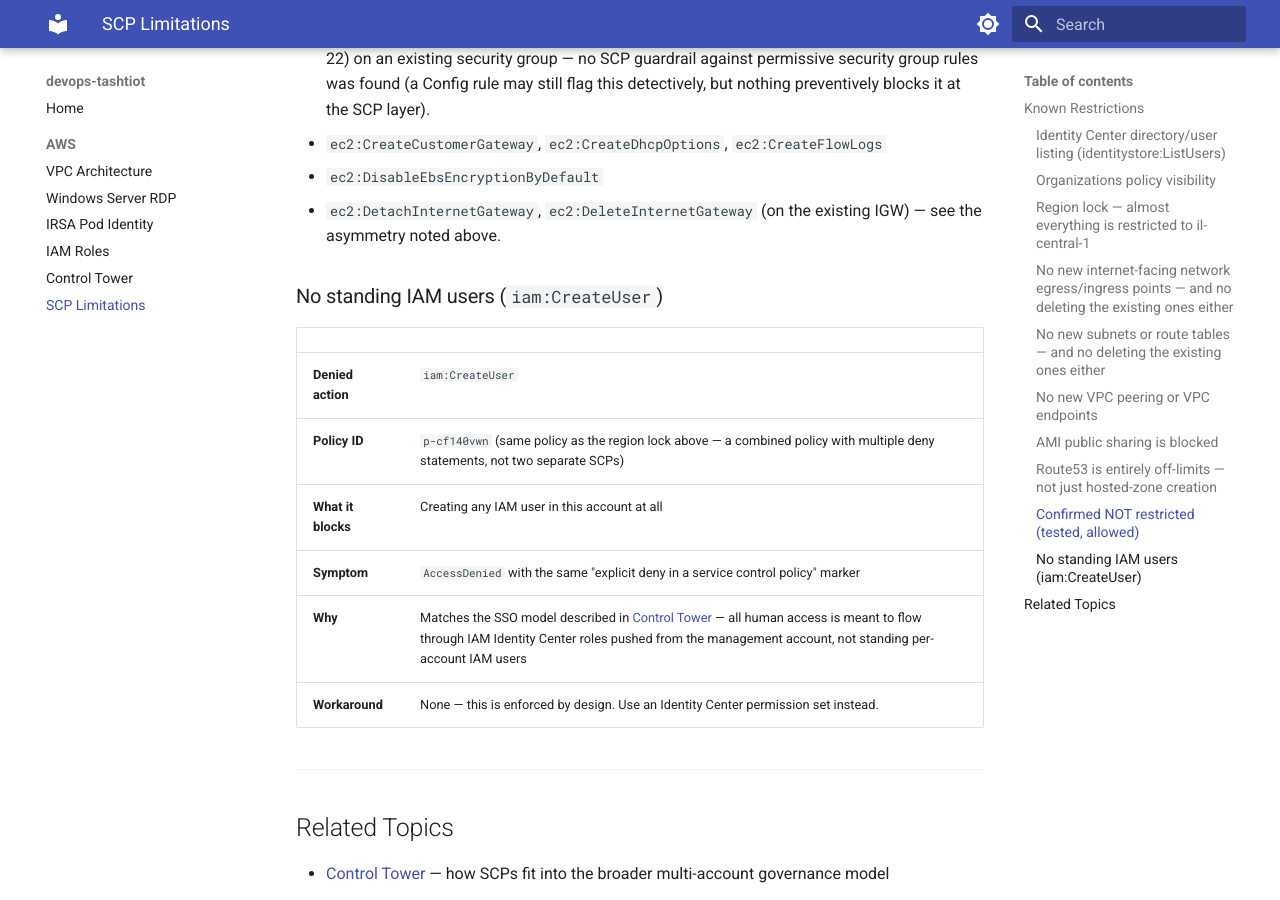
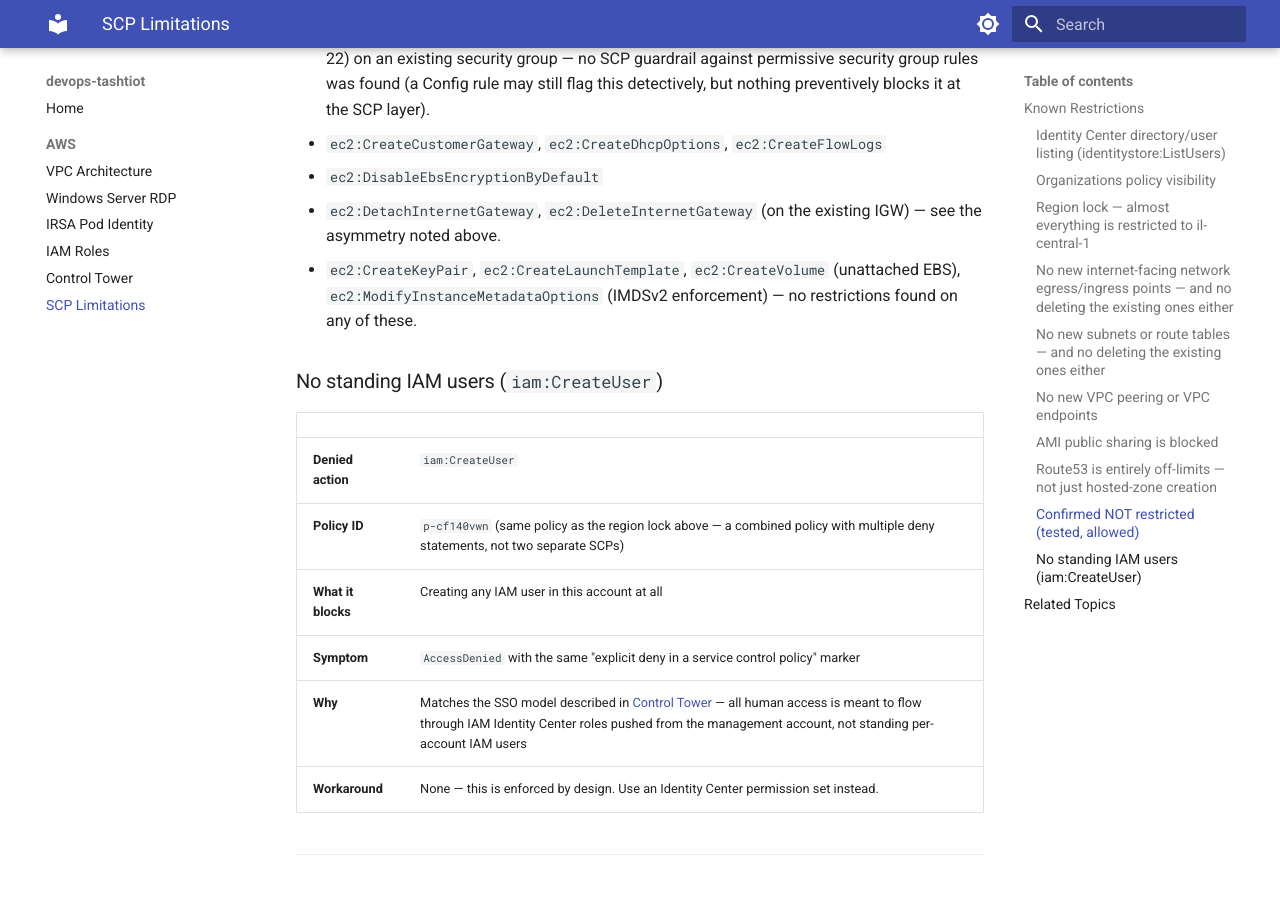
Before and after one commit to devops-tashtiot/devops-tashtiot.github.io, an MkDocs documentation site: the page built from docs-src/aws/scp-limitations.md, in a window 1280 px wide and 900 px high, scrolled down 4337 px. Built offline with MkDocs 1.6.1 and Material for MkDocs 9.7.7, drawn with Linux system fonts in a browser that asks for light colours.

Commit message:
docs: record additional confirmed-unrestricted EC2 actions from continued SCP probing

```diff
--- a/docs-src/aws/scp-limitations.md
+++ b/docs-src/aws/scp-limitations.md
@@ -128,6 +128,9 @@ and returned `DryRunOperation` (permitted):
 - `ec2:DisableEbsEncryptionByDefault`
 - `ec2:DetachInternetGateway`, `ec2:DeleteInternetGateway` (on the existing IGW) — see the
   asymmetry noted above.
+- `ec2:CreateKeyPair`, `ec2:CreateLaunchTemplate`, `ec2:CreateVolume` (unattached EBS),
+  `ec2:ModifyInstanceMetadataOptions` (IMDSv2 enforcement) — no restrictions found on any of
+  these.
 
 ### No standing IAM users (`iam:CreateUser`)
 
```
